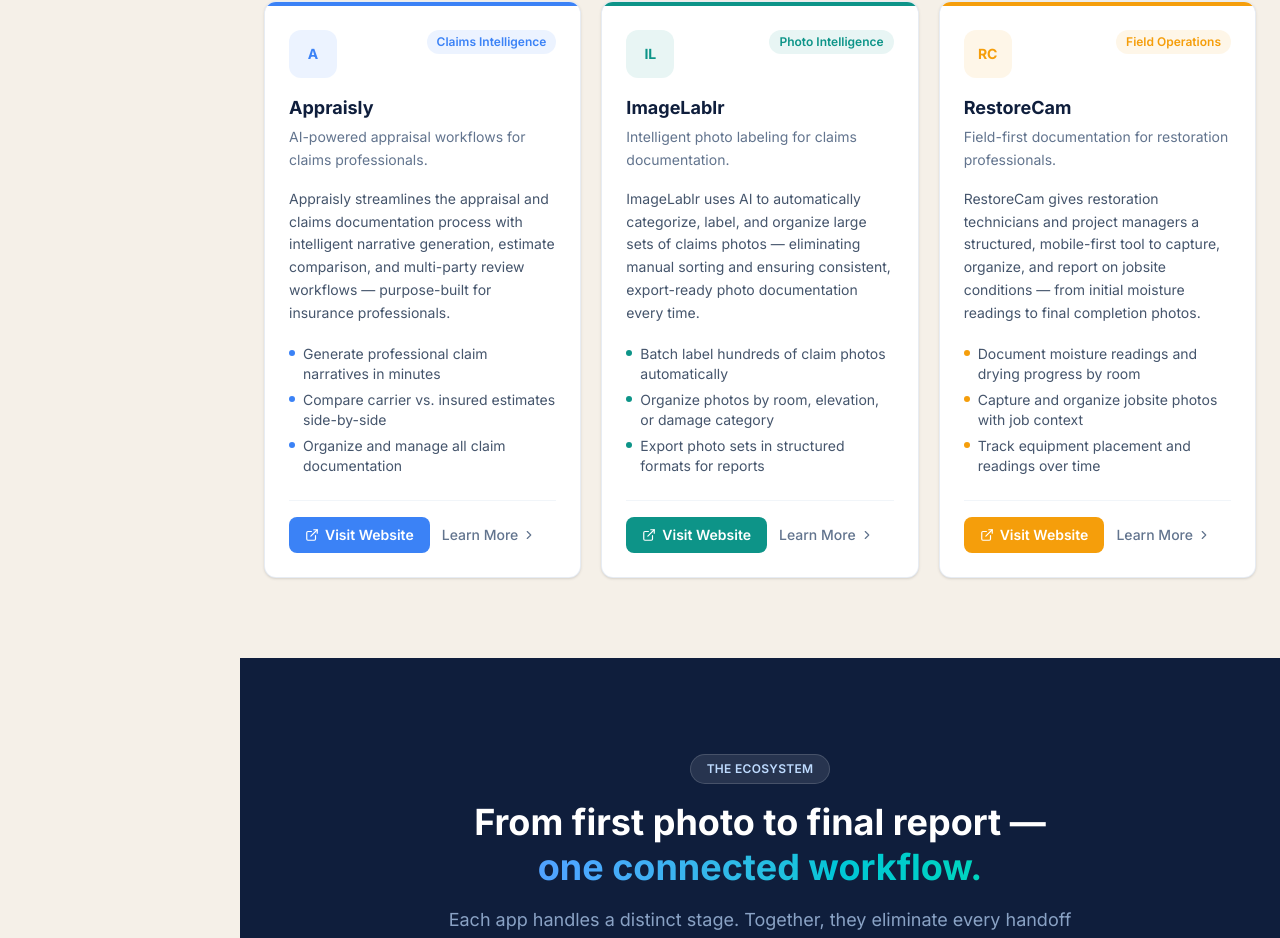
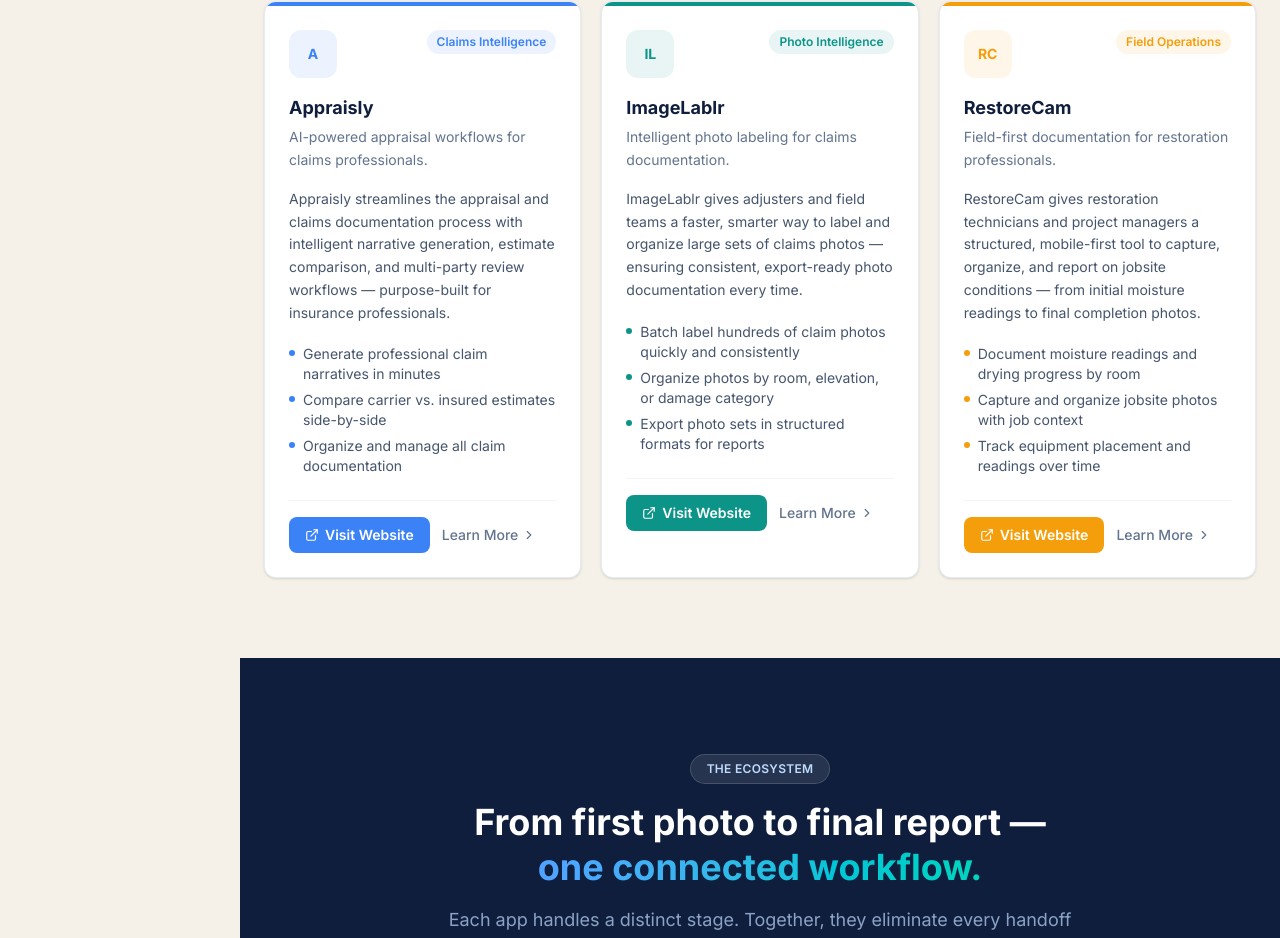
Before and after one commit to founderai/lossstack, a Next.js app: page / in a window 1280 px wide. Shown: the part 1260-2198 px from the top of the page. Built offline with nearby package versions, Linux system fonts and the light colour scheme.

Commit message:
Remove AI references from ImageLablr copy — manual smart labeling workflow

```diff
--- a/data/apps.ts
+++ b/data/apps.ts
@@ -85,29 +85,29 @@ export const apps: App[] = [
     name: "ImageLablr",
     tagline: "Intelligent photo labeling for claims documentation.",
     description:
-      "ImageLablr uses AI to automatically categorize, label, and organize large sets of claims photos — eliminating manual sorting and ensuring consistent, export-ready photo documentation every time.",
+      "ImageLablr gives adjusters and field teams a faster, smarter way to label and organize large sets of claims photos — ensuring consistent, export-ready photo documentation every time.",
     idealUser: "Adjusters, appraisers, restoration companies, and field inspectors managing high photo volumes.",
     useCases: [
-      "Batch label hundreds of claim photos automatically",
+      "Batch label hundreds of claim photos quickly and consistently",
       "Organize photos by room, elevation, or damage category",
       "Export photo sets in structured formats for reports",
       "Reduce admin time spent sorting and naming photos",
     ],
     features: [
       {
-        title: "AI Photo Labeling",
+        title: "Smart Photo Labeling",
         description:
-          "Automatically identify and label photo contents — damage type, location, severity — using computer vision trained on claims documentation.",
+          "Quickly label photo contents — damage type, location, severity — with a streamlined workflow built for claims documentation.",
       },
       {
         title: "Batch Photo Processing",
         description:
-          "Upload and process hundreds of photos at once with intelligent categorization applied at scale.",
+          "Upload and process hundreds of photos at once with a structured categorization workflow built for speed.",
       },
       {
         title: "Room / Elevation / Category Tagging",
         description:
-          "Smart tagging by room type, elevation (front, rear, left, right), and damage category for precise organization.",
+          "Tag by room type, elevation (front, rear, left, right), and damage category for precise, consistent organization.",
       },
       {
         title: "Export-Ready Organization",
@@ -117,7 +117,7 @@ export const apps: App[] = [
       {
         title: "Fast Claims Photo Documentation",
         description:
-          "Cut hours off photo review by letting AI pre-sort and label everything before human review.",
+          "Cut hours off photo review with a faster, more structured labeling workflow that keeps your team consistent.",
       },
       {
         title: "Consistent Labeling at Scale",
@@ -132,7 +132,7 @@ export const apps: App[] = [
       {
         title: "Better Photo Search & Organization",
         description:
-          "Find any photo instantly with intelligent search across labels, tags, rooms, and damage types.",
+          "Find any photo instantly by searching across labels, tags, rooms, and damage types.",
       },
     ],
     accentColor: "#0D9488",
```
